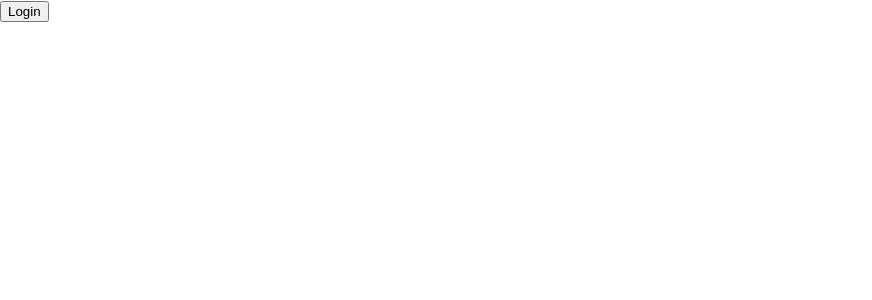
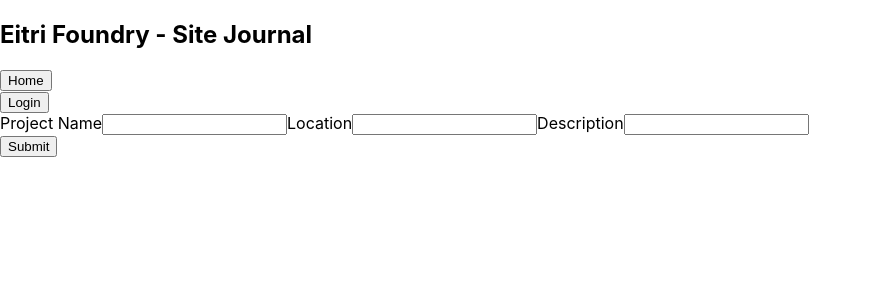
Before and after one commit to drewhsu86/eitri-site-journal, a React (Create React App) app in the folder client/: page /addproject in a window 1280 px wide. Shown: the top 300 px of the page, without its empty margins (0-872 px from the left). Built offline with nearby package versions, Linux system fonts and the light colour scheme; no server answers.

Commit message:
right before adding image upload to front end, working on view entry

```diff
--- a/client/src/App.js
+++ b/client/src/App.js
@@ -1,13 +1,16 @@
 import React, { Component } from 'react'
 import './App.css'
-import { Route, withRouter } from 'react-router-dom'
+import { Route, withRouter, Redirect } from 'react-router-dom'
 import { verifyuser } from './services/apiUsers'
 
 import Nav from './components/Nav'
 import Signup from './components/User/Signup'
 import Signin from './components/User/Signin'
 import Projects from './components/Projects'
-import ProjectRedirect from './components/Projects/ProjectRedirect'
+import AddProject from './components/Projects/AddProject'
+import ViewProject from './components/Projects/ViewProject'
+import AddEntry from './components/Entries/AddEntry'
+import ViewEntry from './components/Entries/ViewEntry'
 
 class App extends Component {
   constructor() {
@@ -62,7 +65,7 @@ class App extends Component {
         <Nav username={this.state.username} logOut={this.logOut} />
 
         <Route path="/" exact>
-          {this.state.username !== null && this.state.userID !== null ? <ProjectRedirect userID={this.state.userID} /> : <Signin setUser={this.setUser} />}
+          {this.state.username !== null && this.state.userID !== null ? <Redirect to={`/users/${this.state.userID}`} /> : <Signin setUser={this.setUser} />}
         </Route>
 
         <Route path="/signup" exact>
@@ -70,7 +73,23 @@ class App extends Component {
         </Route>
 
         <Route path="/users/:id">
-          <Projects />
+          <Projects userID={this.state.userID} />
+        </Route>
+
+        <Route path="/addproject">
+          <AddProject />
+        </Route>
+
+        <Route path="/projects/:id" exact>
+          <ViewProject userID={this.state.userID} />
+        </Route>
+
+        <Route path="/projects/:id/addentry" exact>
+          <AddEntry userID={this.state.userID} />
+        </Route>
+
+        <Route path="/entries/:id" exact>
+          <ViewEntry userID={this.state.userID} />
         </Route>
 
       </div>
--- /dev/null
+++ b/client/src/components/Entries/AddEntry.jsx
@@ -0,0 +1,65 @@
+import React, { Component } from 'react'
+import { withRouter } from 'react-router-dom'
+import { createEntry } from '../../services/apiCalls'
+
+class AddEntry extends Component {
+  constructor(props) {
+    super(props)
+
+    this.state = {
+      inputNotes: '',
+      errMsg: ''
+    }
+  }
+
+  // name required, location and description not required
+
+  handleChange = (e, stateName) => {
+    // sets e.target.value to whatever state is named
+    this.setState({
+      [stateName]: e.target.value
+    })
+  }
+
+  handleSubmit = async (e) => {
+    e.preventDefault()
+
+    console.log('submit')
+
+    if (!this.state.inputNotes) {
+      this.setState({
+        errMsg: 'Entry name is required!'
+      })
+    } else {
+      try {
+        const response = await createEntry({
+          notes: this.state.inputNotes,
+          project: this.props.match.params.id
+        })
+
+        this.props.history.push(`/projects/${this.props.match.params.id}`)
+      } catch (error) {
+        console.log(error.message)
+        this.setState({
+          errMsg: error.message
+        })
+      }
+    }
+  }
+
+  render() {
+    return (
+      <div className="Page">
+        <h1>Write a note for this entry</h1>
+        <form className="UpdateForm" onSubmit={this.handleSubmit}>
+          <label htmlFor="entryName">Entry Notes</label>
+          <textarea value={this.state.inputNotes} onChange={e => this.handleChange(e, 'inputNotes')} name="entryName" />
+
+          <button>Create Entry</button>
+        </form>
+      </div>
+    )
+  }
+}
+
+export default withRouter(AddEntry)
--- /dev/null
+++ b/client/src/components/Entries/ViewEntry.jsx
@@ -0,0 +1,66 @@
+import React, { Component } from 'react'
+import { withRouter, Link } from 'react-router-dom'
+import { getEntry } from '../../services/apiCalls'
+
+class ViewEntry extends Component {
+  constructor(props) {
+    super(props)
+
+    this.state = {
+      entry: null
+    }
+  }
+
+  async componentDidMount() {
+    try {
+      const response = await getEntry(this.props.match.params.id)
+
+      console.log(response)
+
+      this.setState({
+        entry: response
+      })
+    } catch (error) {
+      console.log(error.message)
+    }
+  }
+
+  render() {
+    const entry = this.state.entry
+    if (!entry) {
+      return (
+        <div className="Page">
+          <h1>Entry not found!</h1>
+        </div>
+      )
+    } else {
+      const project = entry.project
+      return (
+        <div className="Page">
+          <h1>Project Site</h1>
+          <h2>{project.name}</h2>
+          <h4>Location: </h4> <p>{project.location ? project.location : 'Not given'}</p>
+          {
+            project.description ? <div><h4>Description</h4><p>{project.description}</p></div> : null
+          }
+
+          { this.props.userID === project.user ? <Link to={`/projects/${this.props.match.params.id}/addentry`}><h2>Create An Entry</h2></Link> : null }
+
+          <ul>
+            {
+              entry.images.map((image, ind) => {
+                return (<li key={ind}>
+                  <a href={image} target="_blank">
+                    {image}
+                  </a>
+                </li>)
+              })
+            }
+          </ul>
+        </div>
+      )
+    }
+  }
+}
+
+export default withRouter(ViewEntry)
--- a/client/src/components/Nav/index.js
+++ b/client/src/components/Nav/index.js
@@ -1,5 +1,5 @@
 import React, { Component } from 'react'
-import { withRouter } from 'react-router-dom'
+import { withRouter, Link } from 'react-router-dom'
 
 class Index extends Component {
   render() {
@@ -7,8 +7,16 @@ class Index extends Component {
 
     return (
       <nav>
-        <div className="navTop"></div>
+        <div className="navTop">
+          <h1> Eitri Foundry - Site Journal </h1>
+        </div>
+        <div className="navMed">
+          <Link to="/"><button>Home</button></Link>
+        </div>
         <div className="navBot">
+          {
+            username ? `Welcome, ${username}!` : null
+          }
           {!localStorage.getItem('token') ? <button onClick={() => this.props.history.push('/')}>Login</button> : <button onClick={this.props.logOut}>Logout</button>}
         </div>
       </nav>
--- a/client/src/components/Projects/AddProject.jsx
+++ b/client/src/components/Projects/AddProject.jsx
@@ -0,0 +1,71 @@
+import React, { Component } from 'react'
+import { withRouter } from 'react-router-dom'
+import { createProject } from '../../services/apiCalls'
+
+class AddProject extends Component {
+  constructor(props) {
+    super(props)
+
+    this.state = {
+      inputName: '',
+      inputLocation: '',
+      inputDescription: '',
+      errMsg: ''
+    }
+  }
+
+  // name required, location and description not required
+
+  handleChange = (e, stateName) => {
+    // sets e.target.value to whatever state is named
+    this.setState({
+      [stateName]: e.target.value
+    })
+  }
+
+  handleSubmit = async (e) => {
+    e.preventDefault()
+
+    if (!this.state.inputName) {
+      this.setState({
+        errMsg: 'Project name is required!'
+      })
+    } else {
+      try {
+        const response = await createProject({
+          name: this.state.inputName,
+          location: this.state.inputLocation,
+          description: this.state.inputDescription
+        })
+
+        this.props.history.push('/')
+      } catch (error) {
+        console.log(error.message)
+        this.setState({
+          errMsg: error.message
+        })
+      }
+    }
+  }
+
+  render() {
+    return (
+      <div className="Page">
+        <form className="UpdateForm" onSubmit={this.handleSubmit}>
+          <label htmlFor="projectName">Project Name</label>
+          <input type="text" value={this.state.inputName} onChange={e => this.handleChange(e, 'inputName')} name="projectName" />
+
+          <label htmlFor="location">Location</label>
+          <input type="text" value={this.state.inputLocation} onChange={e => this.handleChange(e, 'inputLocation')} name="location" />
+
+          <label htmlFor="description">Description</label>
+          <input type="text" value={this.state.inputDescription} onChange={e => this.handleChange(e, 'inputDescription')} name="description" />
+
+          <div><button>Submit</button></div>
+        </form>
+      </div>
+    )
+  }
+}
+
+export default withRouter(AddProject)
--- /dev/null
+++ b/client/src/components/Projects/ViewProject.jsx
@@ -0,0 +1,61 @@
+import React, { Component } from 'react'
+import { withRouter, Link } from 'react-router-dom'
+import { getProject } from '../../services/apiCalls'
+
+class ViewProject extends Component {
+  constructor(props) {
+    super(props)
+
+    this.state = {
+      project: null
+    }
+  }
+
+  async componentDidMount() {
+    try {
+      const response = await getProject(this.props.match.params.id)
+
+      this.setState({
+        project: response
+      })
+    } catch (error) {
+      console.log(error.message)
+    }
+  }
+
+  render() {
+    const project = this.state.project
+    if (!project) {
+      return (
+        <div className="Page">
+          <h1>No Project Info Found</h1>
+        </div>
+      )
+    } else {
+      return (
+        <div className="Page">
+          <h1>Project Site</h1>
+          <h2>{project.name}</h2>
+          <h4>Location: </h4> <p>{project.location ? project.location : 'Not given'}</p>
+          {
+            project.description ? <div><h4>Description</h4><p>{project.description}</p></div> : null
+          }
+
+          { this.props.userID === project.user ? <Link to={`/projects/${this.props.match.params.id}/addentry`}><h2>Create An Entry</h2></Link> : null }
+
+          <ul>
+            {
+              project.entries.map((entry, ind) => {
+                return (<li key={ind}>
+                  <Link to={`/entries/${entry._id}`}>{entry.notes}</Link>
+                </li>)
+              })
+            }
+          </ul>
+        </div>
+      )
+    }
+  }
+}
+
+export default withRouter(ViewProject)
--- a/client/src/components/User/Signin.jsx
+++ b/client/src/components/User/Signin.jsx
@@ -1,5 +1,5 @@
 import React, { Component } from 'react'
-import { Redirect } from 'react-router-dom'
+import { Link } from 'react-router-dom'
 import { signin } from '../../services/apiUsers'
 
 export default class Signin extends Component {
@@ -66,13 +66,16 @@ export default class Signin extends Component {
             {this.state.errMsg ? <p className="error">{this.state.errMsg}</p> : null}
 
             <label htmlFor="username">Username</label>
-            <input type="text" value={this.state.inputUsername} onChange={e => this.handleChange(e, 'inputUsername')} />
+            <input type="text" value={this.state.inputUsername} onChange={e => this.handleChange(e, 'inputUsername')} name="username" />
 
             <label htmlFor="password">Password</label>
-            <input type="password" value={this.state.inputPassword} onChange={e => this.handleChange(e, 'inputPassword')} />
+            <input type="password" value={this.state.inputPassword} onChange={e => this.handleChange(e, 'inputPassword')} name="password" />
 
             <button> Submit </button>
           </form>
+          <p>
+            <Link to="/signup">Don't have an account? Register here</Link>
+          </p>
         </div>
       )
 
--- a/client/src/components/User/Signup.jsx
+++ b/client/src/components/User/Signup.jsx
@@ -1,5 +1,5 @@
 import React, { Component } from 'react'
-import { Redirect } from 'react-router-dom'
+import { Link } from 'react-router-dom'
 import { signup } from '../../services/apiUsers'
 
 export default class Signup extends Component {
@@ -66,13 +66,16 @@ export default class Signup extends Component {
             {this.state.errMsg ? <p className="error">{this.state.errMsg}</p> : null}
 
             <label htmlFor="username">Username</label>
-            <input type="text" value={this.state.inputUsername} onChange={e => this.handleChange(e, 'inputUsername')} />
+            <input type="text" value={this.state.inputUsername} onChange={e => this.handleChange(e, 'inputUsername')} name="uesrname" />
 
             <label htmlFor="password">Password</label>
-            <input type="password" value={this.state.inputPassword} onChange={e => this.handleChange(e, 'inputPassword')} />
+            <input type="password" value={this.state.inputPassword} onChange={e => this.handleChange(e, 'inputPassword')} name="password" />
 
             <button> Submit </button>
           </form>
+          <p>
+            <Link to="/">Have an account? Log in here</Link>
+          </p>
         </div>
       )
 
```
Also changed, not shown: client/src/components/Projects/ProjectRedirect.jsx (deleted, +0 -10 lines), client/src/components/Projects/index.js (+12 -4 lines), 2 other files (tests, documents, lock files or other folders).
